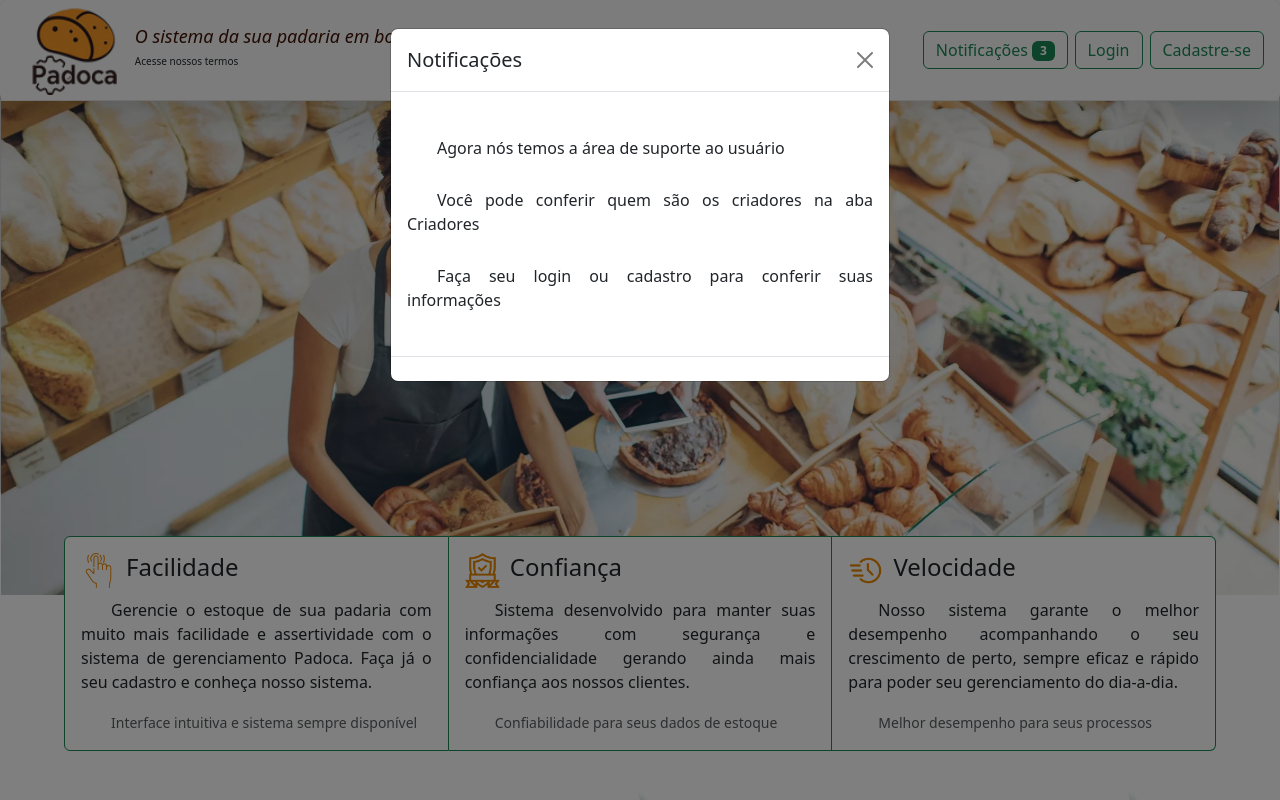
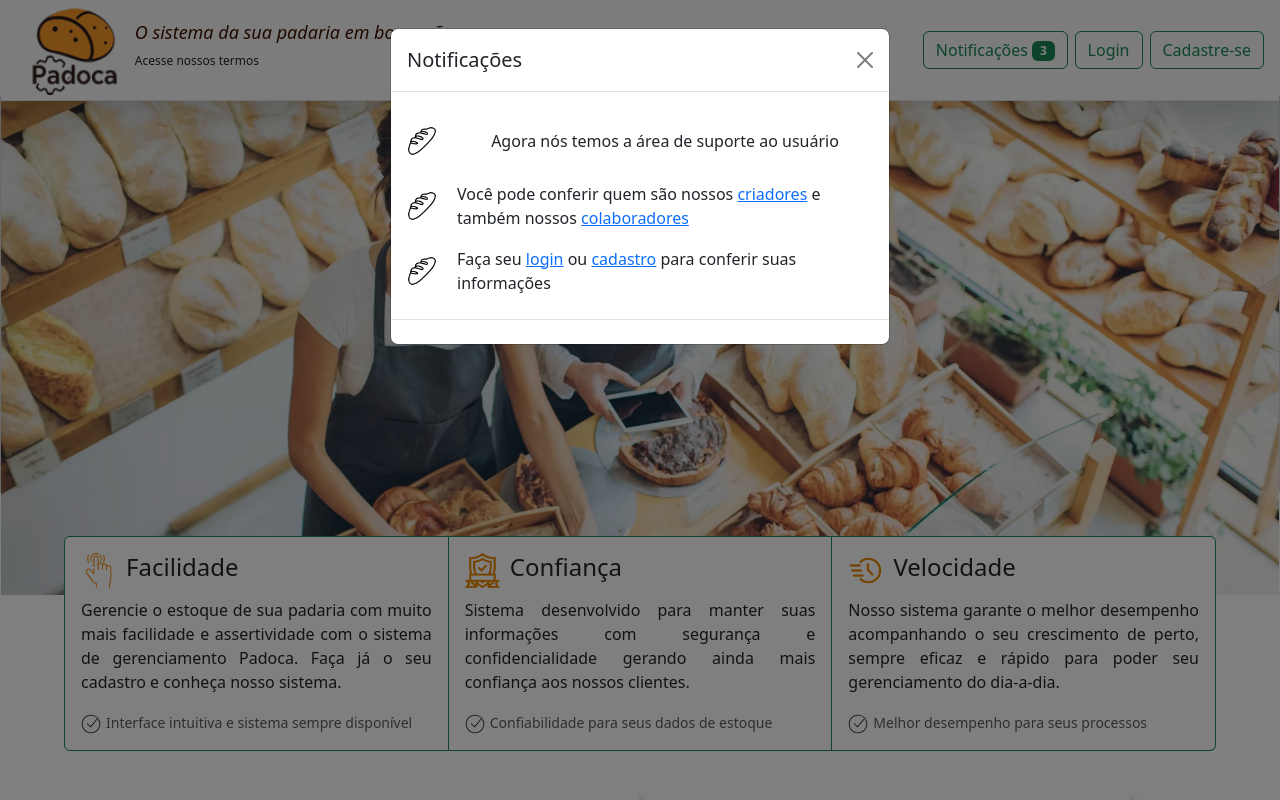
Before and after one commit to daytrevisan/padoca, a PHP site: page / in a window 1280 px wide, after a click that opens the changed part. Run offline with PHP 8.4, Linux system fonts and the light colour scheme.

Commit message:
styling css

```diff
--- a/Css/index.css
+++ b/Css/index.css
@@ -25,6 +25,10 @@ body {
     background: linear-gradient(-45deg, var(--bg-light-white), var(--bg-light-yellow));
     /* background: linear-gradient(-45deg, #EE7752, #E73C7E, #23A6D5, #23D5AB); */
 }
+/*
+.header {
+    z-index: 1030;
+} */
 
 .navbar, .fixed-top, .navbar-expand-lg, .bg-body-tertiary, .shadow-lg, .p-3, .mb-5, .bg-white, .rounded {
     padding: 0 !important;
@@ -50,6 +54,7 @@ body {
 }
 
 .navbar {
+    z-index: 1040 !important;
     padding: 10px 0 0 10px !important
 }
 
@@ -62,8 +67,8 @@ body {
 
 .nav-link {
     margin-left: 0;
-    font-size: 12px;
-    line-height: 10px;
+    font-size: 14px;
+    /* line-height: 10px; */
 }
 
 .slogan {
@@ -74,8 +79,30 @@ body {
     font-weight: 500
 }
 
+.notifications-list {
+    display: flex;
+    align-items: center;
+    max-height: 65px;
+}
+
+.notifications-list .list-bread{
+    max-height: 30px;
+    width: auto;
+    margin-right: 20px;
+}
+
+.notifications-list p {
+    text-align: left;
+    text-indent: 0;
+    justify-content: flex-start;
+}
+
+.enable-pointer {
+    pointer-events: auto !important;
+}
+
 .termos {
-    font-size: 10px;
+    font-size: 12px;
     line-height: 18px;
 }
 
@@ -89,7 +116,7 @@ body {
     margin-top: 40px
 }
 
-.card-body-title .img-index{
+.card-body-title .img-index {
     width: 10%;
     height: auto;
     margin-right: 10px;
@@ -101,22 +128,11 @@ P {
     text-indent: 30px;
 }
 
-/* .img-card {
-    width: 100%;
-    height: auto;
-    max-height: 100%;
-    border-radius: 0;
-} */
-
 .img-index {
     max-width: 80px;
     height: auto;
     align-items: center;
 }
-
-/* .card-group {
-    width: 100%
-} */
 
 .main-middle {
     /* margin: 0 auto; */
@@ -153,14 +169,11 @@ P {
 
 .main-cards {
     width: 100%;
-    /* margin: 40px 10px 40px 10px; */
     padding: 20px;
     box-sizing: border-box;
-    /* border: 2px solid var(--bg-light-white);
-    border-top: 1px solid var(--bg-light-white); */
     box-shadow: 10px 10px 5px var(--bg-light-gray);
     border-radius: 10px 20px;
-    /* opacity: 1; */
+    opacity: 1;
     transition: 400ms;
 }
 
@@ -175,10 +188,21 @@ P {
 }
 
 .middle-second-line {
-    margin: 60px 0
+    margin: 60px 0;
 }
 
-.social-logo :hover {
+.main-cards:hover {
+    box-shadow: 10px 10px 5px var(--bg-light-yellow);
+    border-radius: 10px 20px;
+    opacity: 0.9;
+    transition: 400ms;
+}
+
+.img-clientes-logo:hover {
+    opacity: 0.7;
+}
+
+.img-social-logo:hover {
     opacity: 0.7;
 }
 
@@ -231,6 +255,53 @@ P {
     padding-top: 15px
 }
 
+.card-body .card-text .img-card {
+    max-height: 20px;
+    width: auto;
+    margin-right: 5px;
+}
+
+.card .card-team {
+    display: flex;
+    flex-direction: column;
+    flex-wrap: wrap;
+    justify-content: space-evenly;
+    align-items: center;
+    max-height: 85vh;
+    padding: 7px;
+    margin: 0 auto
+}
+
+.card .card-team img {
+    max-height: 190px;
+    width: auto;
+}
+
+.card .card-body p{
+    text-indent: 0 !important
+}
+
+.card .card-body img {
+    max-width: 130px;
+    height: auto;
+}
+
+.card-body .card-text .icon-social {
+    margin-right: 20px;
+}
+
+.accordion {
+    max-height: 80vh;
+    overflow-y: auto;
+}
+
+.accordion-collapse {
+    position: float;
+    top: 500 !important;
+    left: 0;
+    z-index: 1200;
+}
+
 .footer-container {
     display: flex;
     flex-direction: column;
--- a/index.php
+++ b/index.php
@@ -7,7 +7,7 @@
         <title>Padoca</title>
         <link rel="stylesheet" href="Css/reset.css">
         <link rel="stylesheet" href="Css/index.css">
-        <link rel="shortcut icon" href="../padoca/Imagens/bread-icon.png">
+        <link rel="shortcut icon" href="Imagens/icons/bread-icon.png">
         <link href="https://cdn.jsdelivr.net/npm/bootstrap@5.3.0-alpha3/dist/css/bootstrap.min.css" rel="stylesheet" integrity="sha384-KK94CHFLLe+nY2dmCWGMq91rCGa5gtU4mk92HdvYe+M/SXH301p5ILy+dN9+nJOZ" crossorigin="anonymous">
 
     </head>
@@ -89,9 +89,18 @@
                             <button type="button" class="btn-close" data-bs-dismiss="modal" aria-label="Close"></button>
                         </div>
                         <div class="modal-body">
-                            <p class="modal-dialog">Agora nós temos a área de suporte ao usuário</p>
-                            <p class="modal-dialog">Você pode conferir quem são os criadores na aba Criadores</p>
-                            <p class="modal-dialog">Faça seu login ou cadastro para conferir suas informações</p>
+                            <div class="notifications-list">
+                                <img class="list-bread" src="Imagens/icons/bread-icon.png">
+                                <p class="modal-dialog">Agora nós temos a área de suporte ao usuário</p>
+                            </div>
+                            <div class="notifications-list">
+                                <img class="list-bread" src="Imagens/icons/bread-icon.png">
+                                <p class="modal-dialog">Você pode conferir quem são nossos <a href="criadores.html" class="links-modal enable-pointer">criadores</a> e também nossos <a href="colaboradores.html" class="links-modal enable-pointer">colaboradores</a></p>
+                            </div>
+                            <div class="notifications-list">
+                                <img class="list-bread" src="Imagens/icons/bread-icon.png">
+                                <p class="modal-dialog">Faça seu <a href="login.php" class="links-modal enable-pointer">login</a> ou <a href="cadastre-se.html" class="links-modal enable-pointer">cadastro</a> para conferir suas informações</p>
+                            </div>
                         </div>
                         <div class="modal-footer">
                             <!--Fundo onde tá os botões no outro-->
@@ -122,7 +131,7 @@
                                         <h4 class="card-title">Facilidade</h5>
                                     </div>
                                     <p class="card-text">Gerencie o estoque de sua padaria com muito mais facilidade e assertividade com o sistema de gerenciamento Padoca. Faça já o seu cadastro e conheça nosso sistema.</p>
-                                    <p class="card-text"><small class="text-body-secondary">Interface intuitiva e sistema sempre disponível</small></p>
+                                    <p class="card-text"><img class="img-card" src="Imagens/icons/icon-check.svg"><small class="text-body-secondary">Interface intuitiva e sistema sempre disponível</small></p>
                                 </div>
                             </div>
                             <div class="card border-success mb-3"> <!--Card 2-->
@@ -132,7 +141,7 @@
                                         <h4 class="card-title">Confiança</h5>
                                     </div>
                                     <p class="card-text">Sistema desenvolvido para manter suas informações com segurança e confidencialidade gerando ainda mais confiança aos nossos clientes.</p>
-                                    <p class="card-text"><small class="text-body-secondary">Confiabilidade para seus dados de estoque</small></p>
+                                    <p class="card-text"><img class="img-card" src="Imagens/icons/icon-check.svg"><small class="text-body-secondary">Confiabilidade para seus dados de estoque</small></p>
                                 </div>
                             </div>
                             <div class="card border-success mb-3"> <!--Card 3-->
@@ -142,7 +151,7 @@
                                         <h4 class="card-title">Velocidade</h5>
                                     </div>
                                     <p class="card-text">Nosso sistema garante o melhor desempenho acompanhando o seu crescimento de perto, sempre eficaz e rápido para poder seu gerenciamento do dia-a-dia.</p>
-                                    <p class="card-text"><small class="text-body-secondary">Melhor desempenho para seus processos</small></p>
+                                    <p class="card-text"><img class="img-card" src="Imagens/icons/icon-check.svg"><small class="text-body-secondary">Melhor desempenho para seus processos</small></p>
                                 </div>
                             </div>
                         </div>
@@ -169,7 +178,7 @@
 
                         <div class="main-cards">
                             <section class="ajuda">
-                                <div class="card-ajuda" style="width: 96%;"> <!--Area de destaques-->
+                                <div class="card-ajuda" style="width: 96%;"> <!--Área de destaques-->
                                     <div class="ajuda-title">
                                         <h3 class="card-title">Precisa de ajuda?</h3>
                                     </div>
```
Also changed, not shown: Css/cadastre-se.css (+23 -20 lines), Css/login.css (+19 -15 lines), cadastre-se.html (+9 -8 lines), cadastre-se.php (+4 -4 lines), colaboradores.html (+63 -41 lines), criadores.html (+36 -10 lines), login.php (+5 -2 lines), Imagens/Criadores/Carlos.jpg, Imagens/Criadores/Evandro.jpg (added), Imagens/Criadores/Ricardo.jpg, Imagens/icons/icon-check.svg (added).
